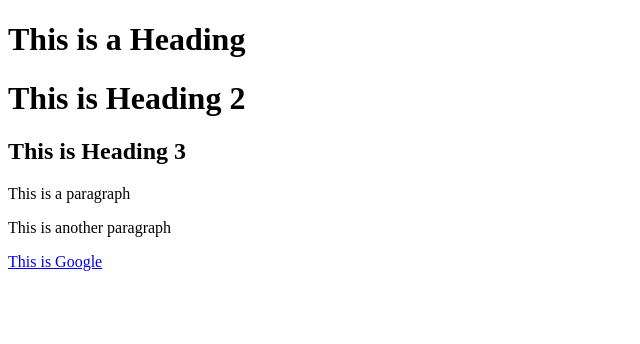
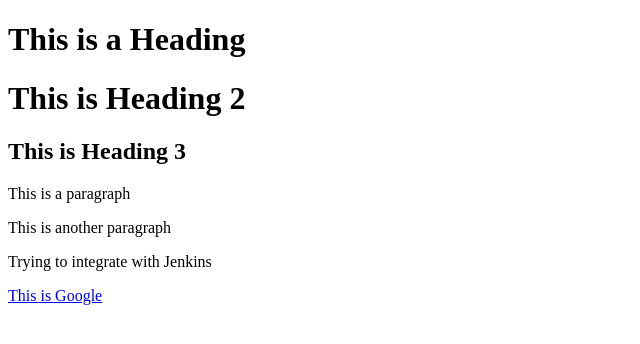
Before and after one commit to STliSanda/IndexFirst, a plain HTML site: page index.html in a window 1280 px wide. Shown: the whole page, without its empty margins (0-640 px from the left). Drawn offline with Linux system fonts and the light colour scheme.

Commit message:
Update index.html

```diff
--- a/index.html
+++ b/index.html
@@ -13,6 +13,7 @@
 	<h2> This is Heading 3 </h2>
 <p>  This is a paragraph </p>
 <p>  This is another paragraph </p>
+	<p> Trying to integrate with Jenkins <p>
 
 <a href="http://www.google.com"> This is Google </a>
 
```
